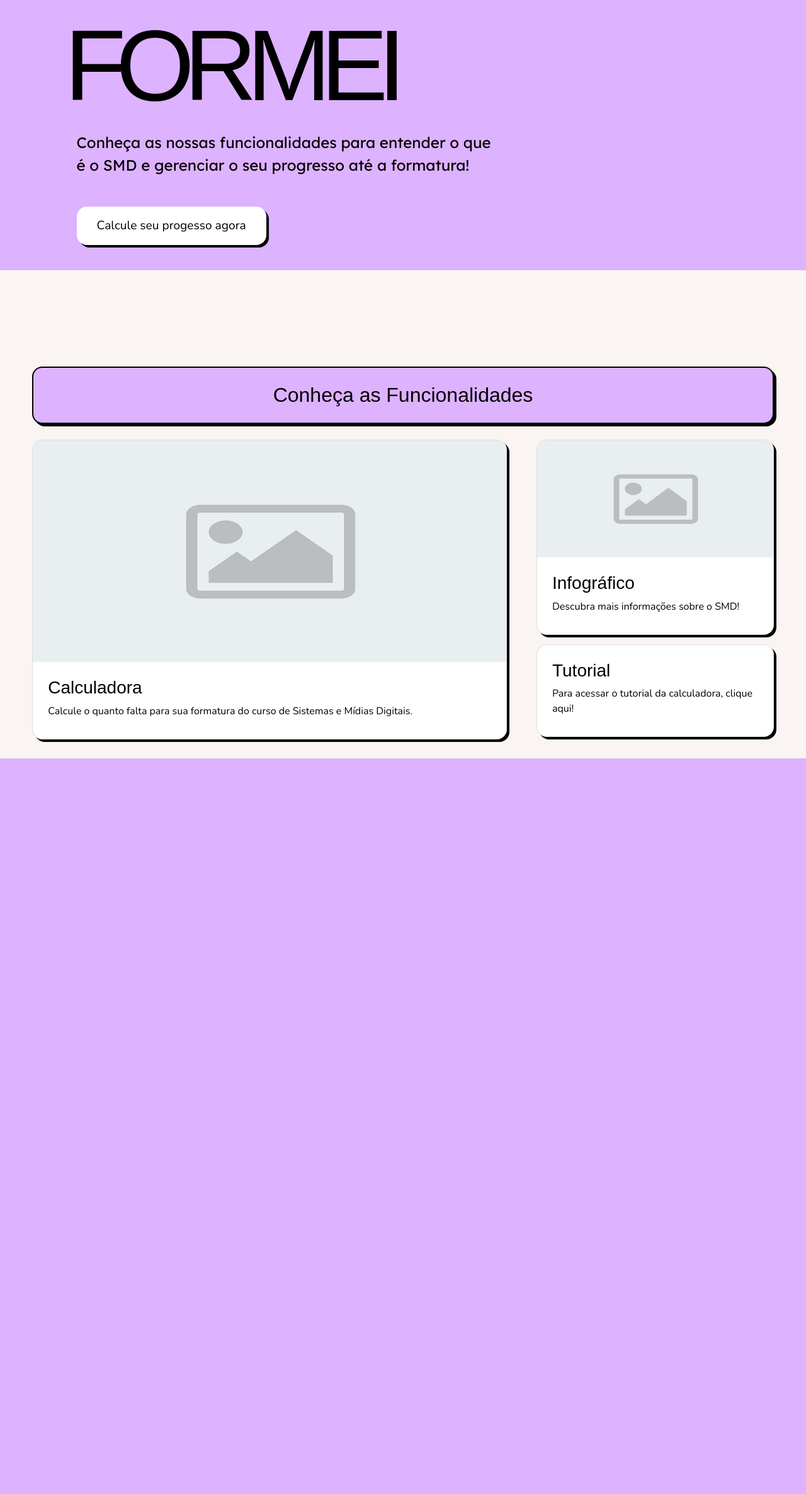
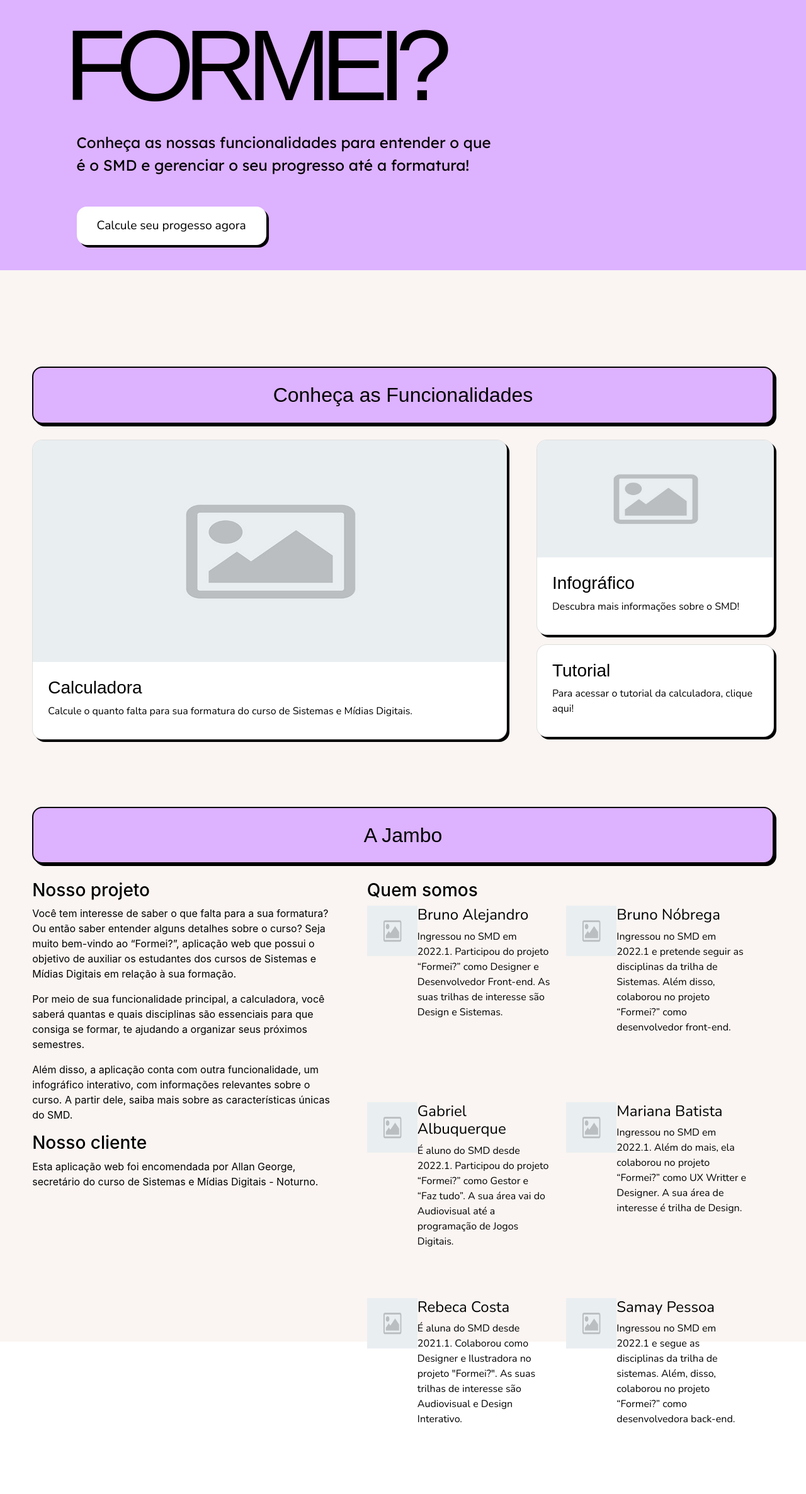
Before and after one commit to SamayUFC/EquipeJambo-SQMF, a PHP site: page / in a window 1280 px wide. Shown: the part 92-2464 px from the top of the page at 63% size. Before the commit the page ends 1296 px from the top, so only its background shows below. Run offline with PHP 8.4, Linux system fonts and the light colour scheme; some web fonts are replaced.

Commit message:
Updates homepage

```diff
--- a/css/style.css
+++ b/css/style.css
@@ -12,6 +12,10 @@
     --font-title: 'Lexend Mega', sans-serif;
     --font-text: 'Nunito', sans-serif;
     --font-header: 'Lexend', sans-serif;
+}
+
+h1, h2, h3 {
+    font-family: var(--font-title);
 }
 
 header nav{
@@ -101,7 +105,7 @@ main .container-main .intro .link-main:hover{
     text-decoration: underline;
 }
 
-main .container-main .features .features-title{
+main .container-main .section-title{
     font-family: var(--font-title);
     padding: 1.5rem;
     text-align: center;
@@ -168,3 +172,35 @@ main .container-main .features .card a:hover {
     color: inherit;
     text-decoration: underline;
 }
+
+main .container-main .team .team-infos {
+    display: grid;
+    grid-template-columns: 1.5fr 2fr;
+    width: 100%;
+    padding: 0 4%;
+    grid-column-gap: 4%;
+}
+
+main .container-main .team .team-peers .team-pictures {
+    display: grid;
+    grid-template-columns: repeat(2, 45%);
+    grid-template-rows: repeat(3, 45%);
+    width: 100%;
+    height: min-content;
+    grid-column-gap: 4%;
+}
+
+main .container-main .team .team-peers .team-pictures .team-single {
+    display: flex;
+}
+
+main .container-main .team .team-peers .team-pictures .team-single img {
+    height: 80px;
+    width: 80px;
+}
+
+main .container-main .team .team-peers .team-pictures .team-single .team-single-text {
+    display: block;
+    font-size: 1em;
+    font-family: var(--font-text);
+}
--- a/index.html
+++ b/index.html
@@ -26,13 +26,13 @@
     <main>
         <div class="container-main">
             <div class="intro">
-                <h1 class="title-main">FORMEI</h1>
+                <h1 class="title-main">FORMEI?</h1>
                 <p class="content-main">Conheça as nossas funcionalidades para entender o que é o SMD e gerenciar o seu progresso até a formatura!</p>
                 <a href="./tabs.html" class="link-main">Calcule seu progesso agora</a>
                 <img src="#" alt="">
             </div>
             <div class="features">
-                <h2 class="features-title">Conheça as Funcionalidades</h2>
+                <h2 class="section-title">Conheça as Funcionalidades</h2>
                 <div class="features-cards">
                     <section class="main-feature">
                         <div class="card" id="card-calculator">
@@ -66,6 +66,75 @@
                     </section>
                 </div>
             </div>
+            <div class="team">
+                <h2 class="section-title" style="margin: 6% auto 2%;">A Jambo</h2>
+                <div class="team-infos">
+                    <section class="team-text">
+                        <h3>Nosso projeto</h3>
+                        <p>
+                            Você tem interesse de saber o que falta para a sua formatura? Ou então saber entender alguns detalhes sobre o curso?
+                            Seja muito bem-vindo ao “Formei?”, aplicação web que possui o objetivo de auxiliar os estudantes dos cursos de Sistemas e Mídias Digitais em relação à sua formação.
+                        </p>
+                        <p>
+                            Por meio de sua funcionalidade principal, a calculadora, você saberá quantas e quais disciplinas são essenciais para que consiga se formar, te ajudando  a organizar seus próximos semestres.
+                        </p>
+                        <p>
+                            Além disso, a aplicação conta com outra funcionalidade, um infográfico interativo, com informações relevantes sobre o curso. A partir dele, saiba mais sobre as características únicas do SMD.
+                        </p>
+                        <h3>Nosso cliente</h3>
+                        <p>
+                            Esta aplicação web foi encomendada por Allan George, secretário do curso de Sistemas e Mídias Digitais - Noturno.
+                        </p>
+                    </section>
+                    <section class="team-peers">
+                        <h3>Quem somos</h3>
+                        <div class="team-pictures">
+                            <section class="team-single">
+                                <img src="assets/jk-placeholder-image.jpg" alt="" class="team-single-picture">
+                                <section class="team-single-text">
+                                    <h4>Bruno Alejandro</h4>
+                                    <p>Ingressou no SMD em 2022.1. Participou do projeto “Formei?” como Designer e Desenvolvedor Front-end. As suas trilhas de interesse são Design e Sistemas.</p>
+                                </section>
+                            </section>
+                            <section class="team-single">
+                                <img src="assets/jk-placeholder-image.jpg" alt="" class="team-single-picture">
+                                <section class="team-single-text">
+                                    <h4>Bruno Nóbrega</h4>
+                                    <p>Ingressou no SMD em 2022.1 e pretende seguir as disciplinas da trilha de Sistemas. Além disso, colaborou no projeto “Formei?” como desenvolvedor front-end.</p>
+                                </section>
+                            </section>
+                            <section class="team-single">
+                                <img src="assets/jk-placeholder-image.jpg" alt="" class="team-single-picture">
+                                <section class="team-single-text">
+                                    <h4>Gabriel Albuquerque</h4>
+                                    <p>É aluno do SMD desde 2022.1.  Participou do projeto “Formei?” como Gestor e “Faz tudo”. A sua área vai do Audiovisual até a programação de Jogos Digitais.</p>
+                                </section>
+                            </section>
+                            <section class="team-single">
+                                <img src="assets/jk-placeholder-image.jpg" alt="" class="team-single-picture">
+                                <section class="team-single-text">
+                                    <h4>Mariana Batista</h4>
+                                    <p>Ingressou no SMD em 2022.1. Além do mais, ela colaborou no projeto “Formei?” como UX Writter e Designer. A sua área de interesse é trilha de Design.</p>
+                                </section>
+                            </section>
+                            <section class="team-single">
+                                <img src="assets/jk-placeholder-image.jpg" alt="" class="team-single-picture">
+                                <section class="team-single-text">
+                                    <h4>Rebeca Costa</h4>
+                                    <p>É aluna do SMD desde 2021.1. Colaborou como Designer e Ilustradora no projeto "Formei?". As suas trilhas de interesse são Audiovisual e Design Interativo.</p>
+                                </section>
+                            </section>
+                            <section class="team-single">
+                                <img src="assets/jk-placeholder-image.jpg" alt="" class="team-single-picture">
+                                <section class="team-single-text">
+                                    <h4>Samay Pessoa</h4>
+                                    <p>Ingressou no SMD em 2022.1 e segue as disciplinas da trilha de sistemas. Além, disso, colaborou no projeto “Formei?” como desenvolvedora back-end.</p>
+                                </section>
+                            </section>
+                        </div>
+                    </section>
+                </div>
+            </div>
         </div>
     </main>
 
```
